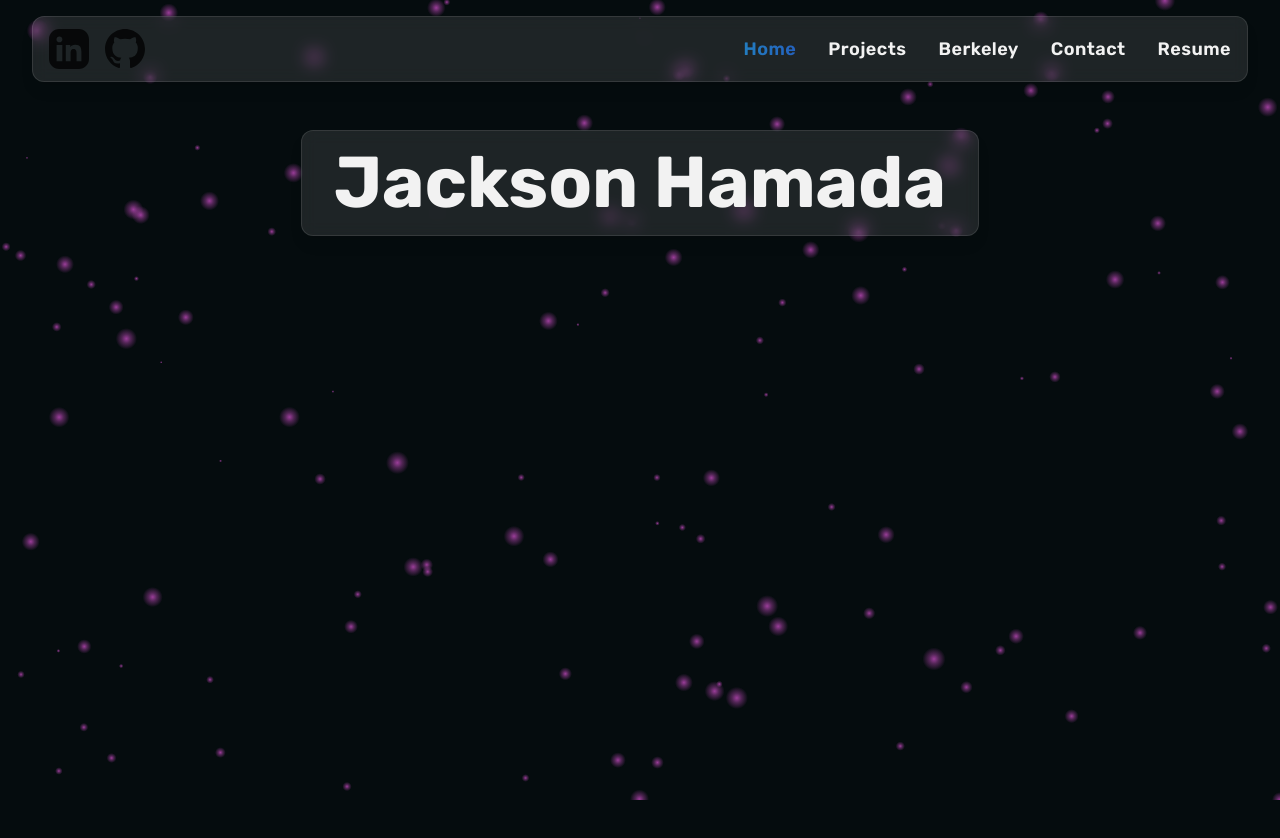
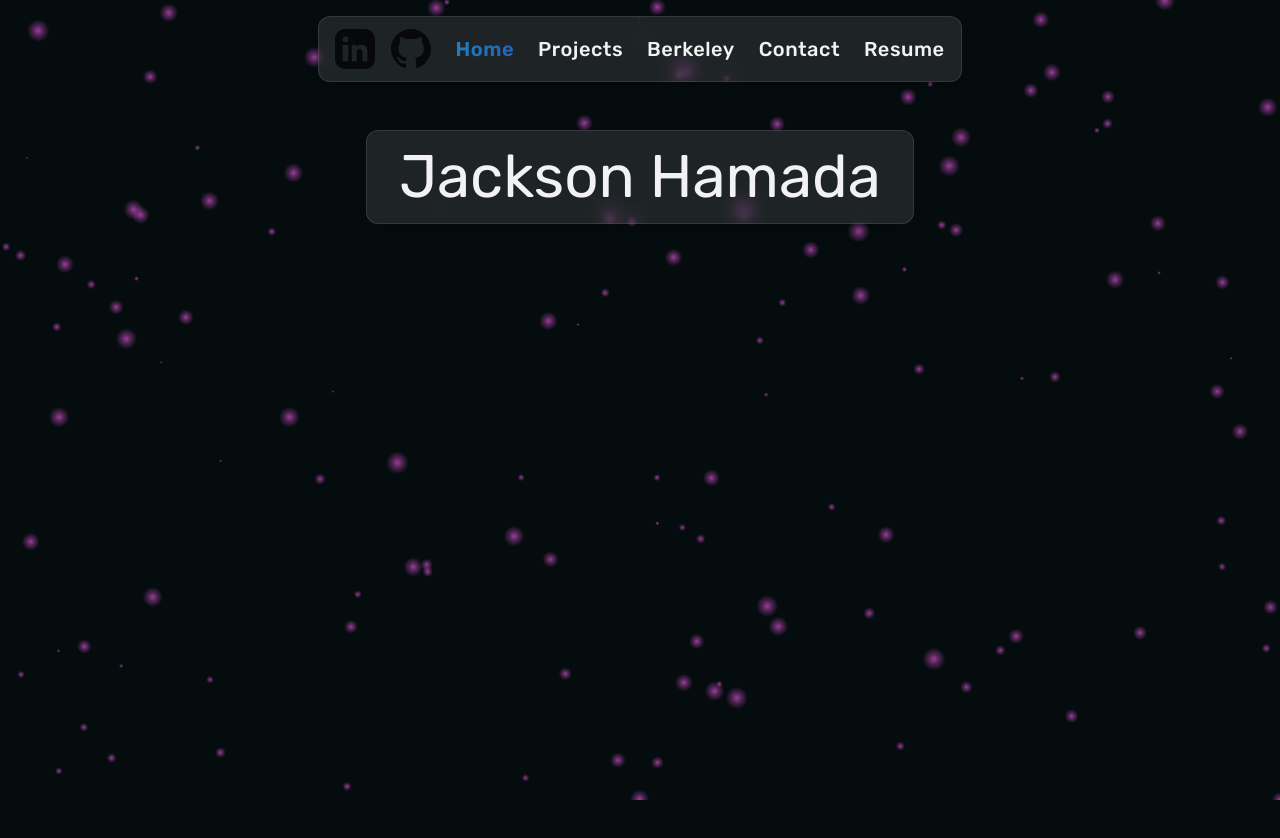
Before and after one commit to Sauce-Log/personalsitev2, a Next.js app: page / in a window 1280 px wide. Shown: the top 838 px of the page. Built offline with nearby package versions, Linux system fonts and the light colour scheme.

Commit message:
adjusted navbar sizing and messed with font sizing/weight

```diff
--- a/src/app/globals.css
+++ b/src/app/globals.css
@@ -50,7 +50,7 @@ body {
 @layer components {
   /* Container that gives us the frosted/soft backdrop and spacing */
   .nav-shell {
-    @apply w-[95%] mx-auto my-4 px-4 py-3 flex items-center justify-between
+    @apply w-fit mx-auto my-4 px-4 py-3 flex items-center justify-between
            rounded-xl shadow-lg
            bg-white/10 backdrop-blur
            border border-white/10;
@@ -64,12 +64,12 @@ body {
 
   /* UL layout */
   .nav-list {
-    @apply flex items-center gap-8;
+    @apply flex items-center gap-[24px] pl-[24px];
   }
 
   /* Each LI wraps the underline pseudo-element */
   .nav-item {
-    @apply relative text-lg font-semibold;
+    @apply relative text-xl font-medium;
   }
 
   /* The animated underline using ::after */
--- a/src/app/layout.tsx
+++ b/src/app/layout.tsx
@@ -8,13 +8,15 @@ import ParticleBackground from "./components/bg";
 export const navFont = Rubik({
   variable: "--font-nav",
   subsets: ["latin"],
-  weight: ["600"],
+  weight: ["500"],
+  fallback: ["system-ui"],
 });
 
 export const mainFont = Rubik({
   variable: "--font-main",
   subsets: ["latin"],
-  weight: ["400", "500", "600", "700", "800", "900"],
+  weight: ["300", "400", "500", "600", "700", "800", "900"],
+  fallback: ["system-ui"],
 });
 
 export const metadata: Metadata = {
--- a/src/app/page.tsx
+++ b/src/app/page.tsx
@@ -11,7 +11,7 @@ export default function Home() {
       <section className="max-w-4xl mx-auto text-center mb-16">
         <div className="item-container">
           <h1
-            className="text-6xl md:text-7xl font-bold"
+            className="text-5xl md:text-6xl font-normal"
             style={{ color: "var(--color-text)" }}
           >
             Jackson Hamada
```
